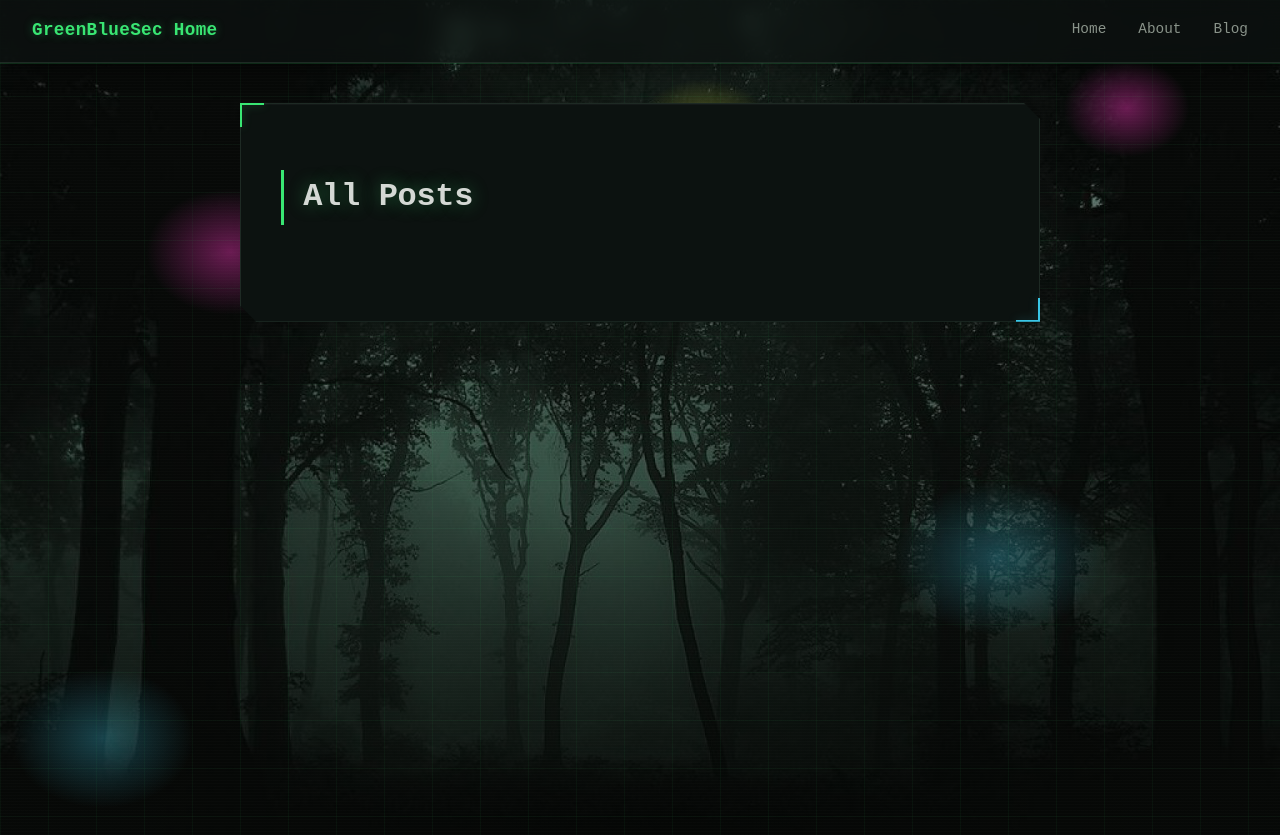
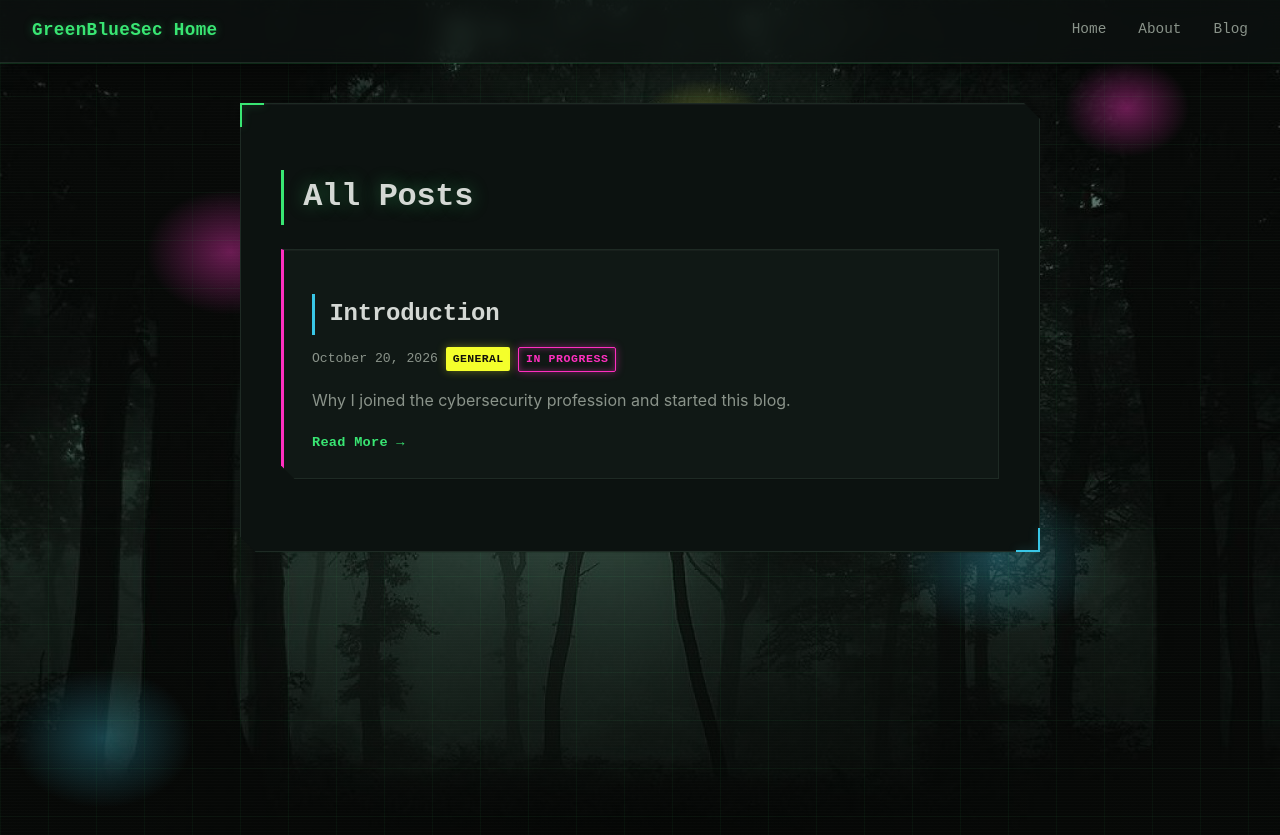
Before and after one commit to GreenBlueSec/GreenBlueSec.github.io, a Jekyll site: the page built from blog.md, in a window 1280 px wide. Shown: the top 835 px of the page. Built offline with Jekyll 4.4.1, drawn with Linux system fonts in a browser that asks for light colours; some web fonts are replaced.

Commit message:
Publish Introduction post with in-progress status and figure include fix links and site wide formatting

```diff
--- /dev/null
+++ b/_includes/figure.html
@@ -0,0 +1,4 @@
+<figure class="post-figure">
+  <img src="{{ include.src | relative_url }}" alt="{{ include.alt }}" loading="lazy">
+  {% if include.caption %}<figcaption>{{ include.caption }}</figcaption>{% endif %}
+</figure>
--- a/_layouts/post.html
+++ b/_layouts/post.html
@@ -7,8 +7,12 @@ layout: default
     <div class="post-meta">
       <span class="post-date">{{ page.date | date: "%B %d, %Y" }}</span>
       {% if page.area %}<span class="post-area">{{ page.area }}</span>{% endif %}
+      {% if page.status == "in-progress" %}<span class="post-status">In Progress</span>{% endif %}
     </div>
   </header>
+  {% if page.status == "in-progress" %}
+  <p class="post-notice">// Work in progress. This post is being written in the open and will change.</p>
+  {% endif %}
   <div class="post-body">
     {{ content }}
   </div>
--- /dev/null
+++ b/_posts/2026-10-20-introduction.md
@@ -0,0 +1,18 @@
+---
+layout: post
+title: "Introduction"
+area: General
+date: 2026-10-20
+status: in-progress
+excerpt: "Why I joined the cybersecurity profession and started this blog."
+---
+
+## Brief
+ I want to provide some insight on why I joined the cybersecurity profession and started my own blog. I have always been fascinated and maybe a lil entranced by technology. I did feel like a true grasp of the technology was out of my reach assuming it was a field for people much smarter than I. And that is, but there is also plenty of room for people like and unlike me.
+
+## Work
+ This world is entangled in a world wide web of IT infrastructure. And as much as we like to draw dividing lines, it represents one of the most incredible collaborative efforts in human history. Across counties, states, countries, continents and into outerspace (i.e. Hubble, James Webb, etc.) And this weave is a reflection/amalgamation/distillation of it’s creators... It’s a chaotic, beautiful, sadistic mess. Though, I usually feel like technology amplifies everything, these days there appears to be a bias in the system for the sadistic, the insensitive, or maybe the self absorbed. I don’t know if it’s by design, but I do believe either way that it is an eventuality given the predisposition of the few tech companies who oversee it. We thought this would level the playing field, and I still think it can. But, disruption, upheaval, rebellion always creates a power vacuum. And that has been seized by those with the cruelty required to subjugate their own race, their own planet (ref: [Enshittification](https://en.wikipedia.org/wiki/Enshittification) | [Cory Doctorow](https://craphound.com/bio/)).
+
+*Literally, fuck off. Go to Mars then; like, right now. I’m sure you’re smart enough to figure out how to survive on the way... Headass bitch.*
+
+But no, they won't leave until there are enough people to subjugate on the red planet.
--- a/assets/css/style.css
+++ b/assets/css/style.css
@@ -3,19 +3,6 @@
    - Inter: https://github.com/rsms/inter (SIL Open Font License)
    - JetBrains Mono: https://github.com/JetBrains/JetBrainsMono (Apache 2.0)
    Fallback stack below works with zero downloads if you skip that step. */
-
-@font-face {
-  font-family: 'Inter';
-  src: url('/assets/fonts/Inter-Regular.woff2') format('woff2');
-  font-weight: 400;
-  font-display: swap;
-}
-@font-face {
-  font-family: 'JetBrains Mono';
-  src: url('/assets/fonts/JetBrainsMono-Regular.woff2') format('woff2');
-  font-weight: 400;
-  font-display: swap;
-}
 
 :root {
   --bg: #0c0a06;
@@ -433,6 +420,28 @@ footer, .site-footer {
   font-size: 0.72rem;
 }
 
+.post-status {
+  color: var(--neon-pink);
+  border: 1px solid var(--neon-pink);
+  box-shadow: 0 0 8px var(--glow-pink), inset 0 0 6px var(--glow-pink);
+  padding: 0.15em 0.6em;
+  border-radius: 2px;
+  font-weight: 700;
+  letter-spacing: 0.05em;
+  text-transform: uppercase;
+  font-size: 0.72rem;
+}
+
+.post-notice {
+  font-family: var(--font-mono);
+  font-size: 0.85rem;
+  color: var(--text-dim);
+  border-left: 3px solid var(--neon-pink);
+  background: var(--bg-panel-raised);
+  padding: 0.7em 1em;
+  margin: 0 0 1.5rem;
+}
+
 .post-header {
   margin-bottom: 1.5rem;
   padding-bottom: 1.5rem;
@@ -590,3 +599,12 @@ footer, .site-footer {
     padding: 0.85rem 1.25rem;
   }
 }
+
+.post-figure { margin: 1.5rem 0; }
+.post-figure img { max-width: 100%; height: auto; border: 1px solid var(--border); }
+.post-figure figcaption {
+  font-family: var(--font-mono);
+  font-size: 0.8rem;
+  color: var(--text-dim);
+  margin-top: 0.4em;
+}
--- a/blog.md
+++ b/blog.md
@@ -13,6 +13,7 @@ permalink: /blog/
     <div class="post-meta">
       <span class="post-date">{{ post.date | date: "%B %d, %Y" }}</span>
       {% if post.area %}<span class="post-area">{{ post.area }}</span>{% endif %}
+      {% if post.status == "in-progress" %}<span class="post-status">In Progress</span>{% endif %}
     </div>
     <div class="post-excerpt">{{ post.excerpt }}</div>
     <a class="read-more" href="{{ post.url }}">Read More &rarr;</a>
```
Also changed, not shown: about.md (+2 -2 lines).
